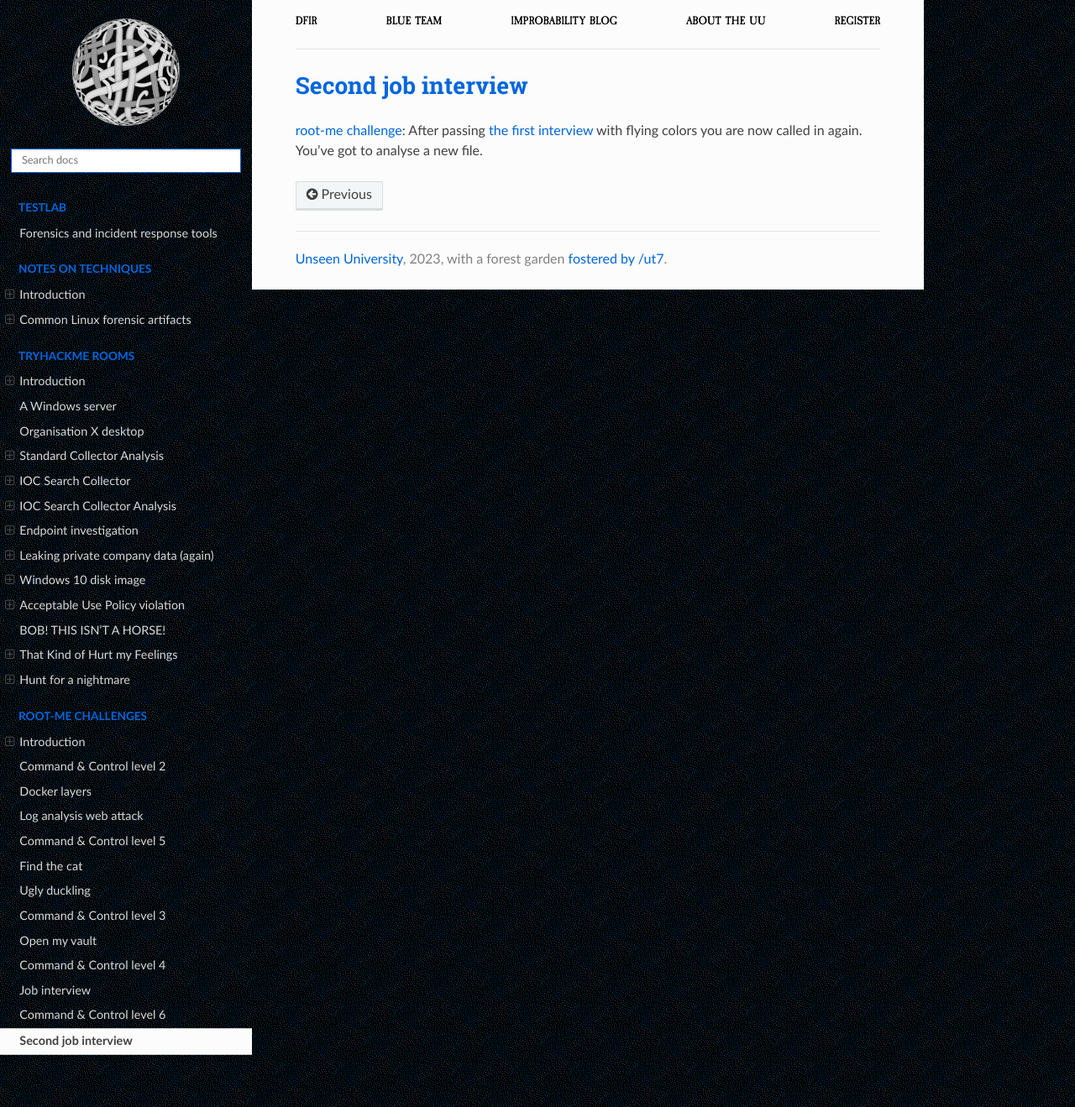
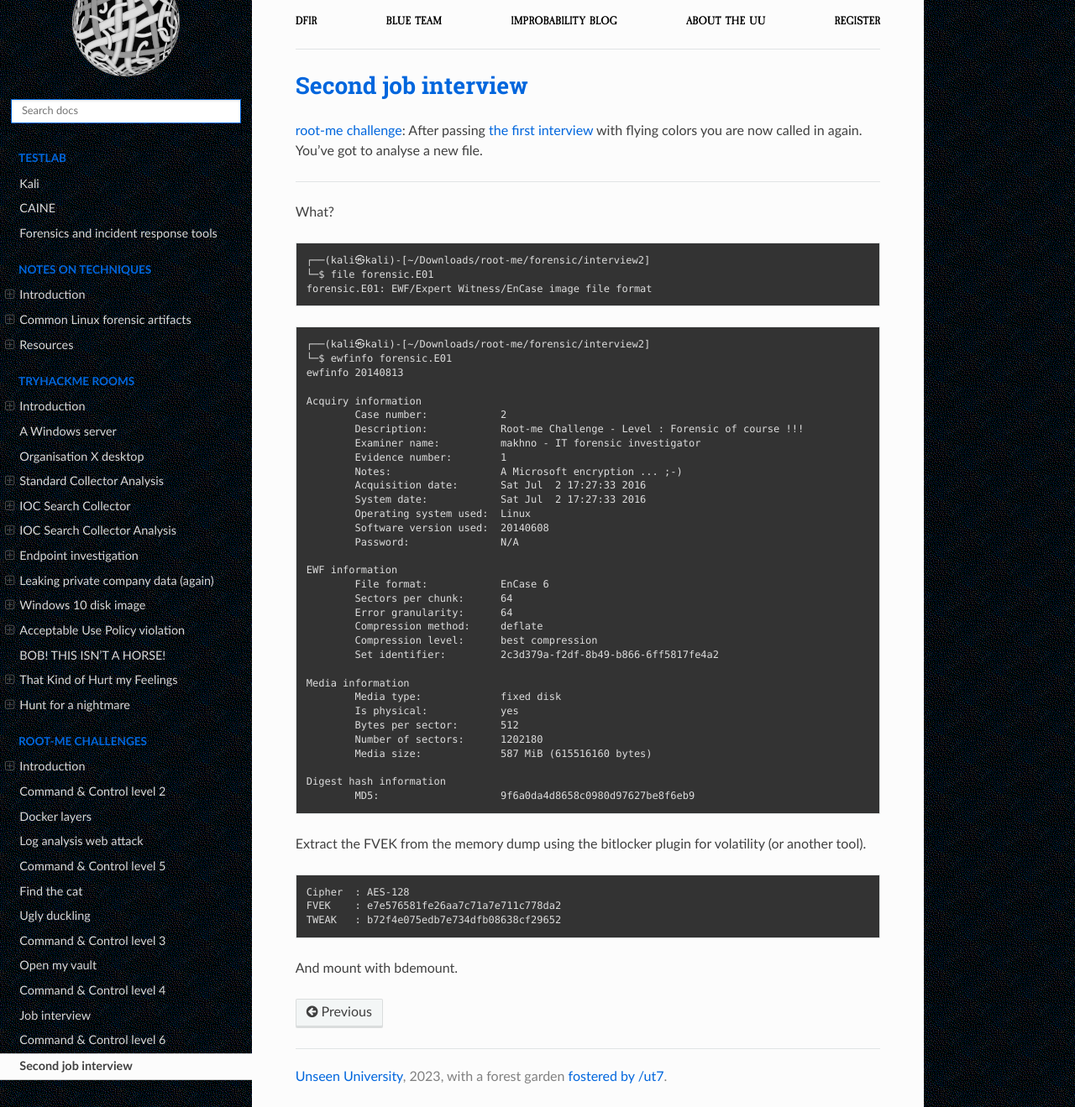
Before and after one commit to tymyrddin/blue-dfir, a Sphinx documentation site: the page built from source/docs/root-me/interview2.md, in a window 1280 px wide and 1319 px high. Shown: the whole window at 84% size. Built offline with Sphinx 7.4.7 and the Read the Docs theme 2.0.0, drawn with Linux system fonts in a browser that asks for light colours.

Commit message:
Added interview2 challenge

````diff
--- a/source/docs/root-me/interview2.md
+++ b/source/docs/root-me/interview2.md
@@ -2,3 +2,59 @@
 
 [root-me challenge](https://www.root-me.org/en/Challenges/Forensic/Second-job-interview): After passing [the first interview](interview1.md) with flying colors you are now called in again.
 You’ve got to analyse a new file.
+
+----
+
+What?
+
+```text
+┌──(kali㉿kali)-[~/Downloads/root-me/forensic/interview2]
+└─$ file forensic.E01
+forensic.E01: EWF/Expert Witness/EnCase image file format
+```
+
+```text
+┌──(kali㉿kali)-[~/Downloads/root-me/forensic/interview2]
+└─$ ewfinfo forensic.E01
+ewfinfo 20140813
+
+Acquiry information
+        Case number:            2
+        Description:            Root-me Challenge - Level : Forensic of course !!!
+        Examiner name:          makhno - IT forensic investigator
+        Evidence number:        1
+        Notes:                  A Microsoft encryption ... ;-)
+        Acquisition date:       Sat Jul  2 17:27:33 2016
+        System date:            Sat Jul  2 17:27:33 2016
+        Operating system used:  Linux
+        Software version used:  20140608
+        Password:               N/A
+
+EWF information
+        File format:            EnCase 6
+        Sectors per chunk:      64
+        Error granularity:      64
+        Compression method:     deflate
+        Compression level:      best compression
+        Set identifier:         2c3d379a-f2df-8b49-b866-6ff5817fe4a2
+
+Media information
+        Media type:             fixed disk
+        Is physical:            yes
+        Bytes per sector:       512
+        Number of sectors:      1202180
+        Media size:             587 MiB (615516160 bytes)
+
+Digest hash information
+        MD5:                    9f6a0da4d8658c0980d97627be8f6eb9
+```
+
+Extract the FVEK from the memory dump using the bitlocker plugin for volatility (or another tool).
+
+```text
+Cipher  : AES-128
+FVEK    : e7e576581fe26aa7c71a7e711c778da2
+TWEAK   : b72f4e075edb7e734dfb08638cf29652
+```
+
+And mount with bdemount.
--- a/source/index.rst
+++ b/source/index.rst
@@ -15,6 +15,8 @@ Though DFIR is traditionally a reactive security function, tooling and advanced
    :includehidden:
    :caption: Testlab
 
+   Kali <https://blue.tymyrddin.dev/projects/testlab/en/latest/docs/vm/kali.html>
+   CAINE <https://blue.tymyrddin.dev/projects/testlab/en/latest/docs/vm/caine.html>
    Forensics and incident response tools <https://blue.tymyrddin.dev/projects/testlab/en/latest/docs/dfir/README.html>
 
 ----
@@ -27,6 +29,7 @@ Though DFIR is traditionally a reactive security function, tooling and advanced
 
    docs/notes/README.md
    docs/notes/linux.md
+   docs/notes/resources.md
 
 ----
 
````
Also changed, not shown: source/docs/notes/README.md (+1 -0 lines).
